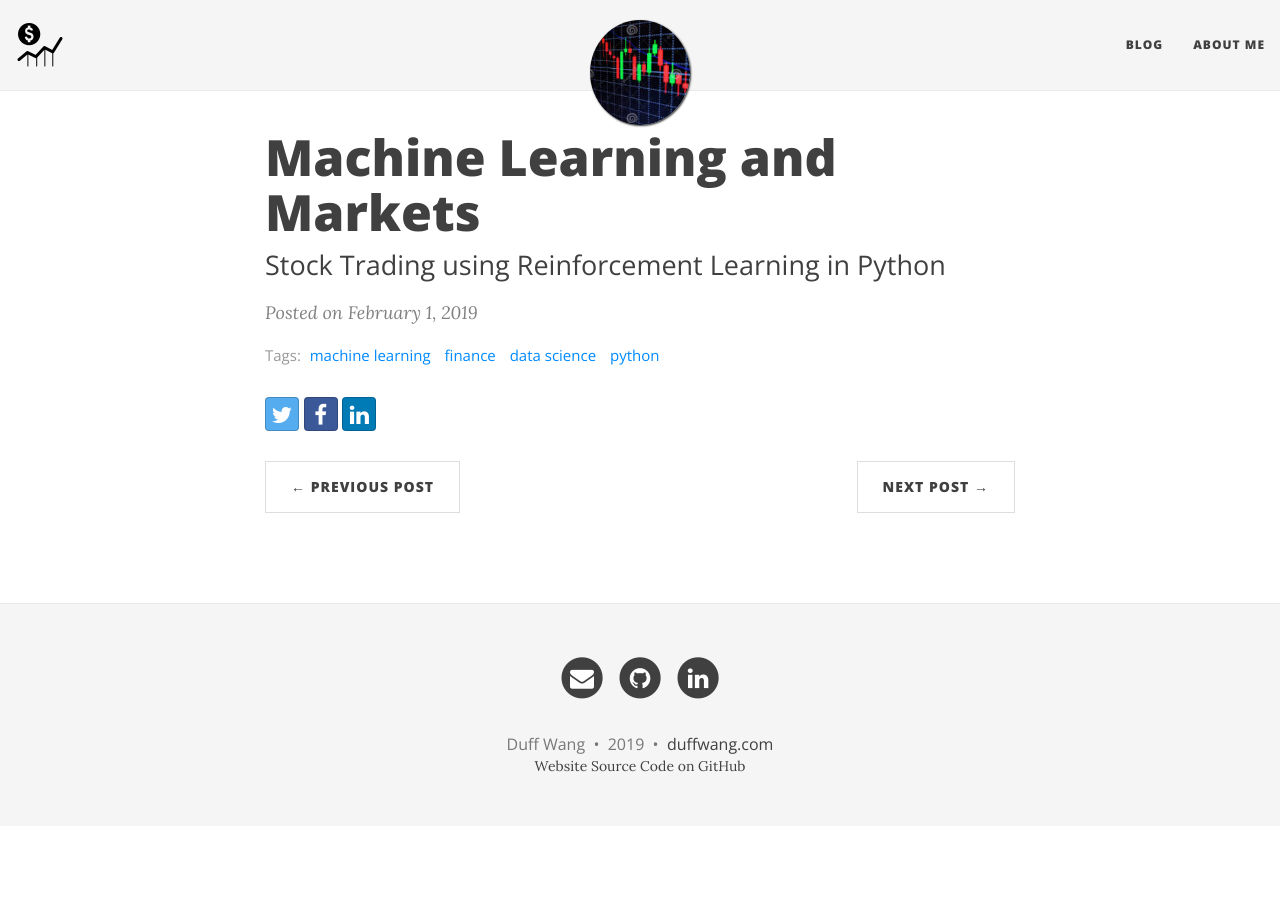
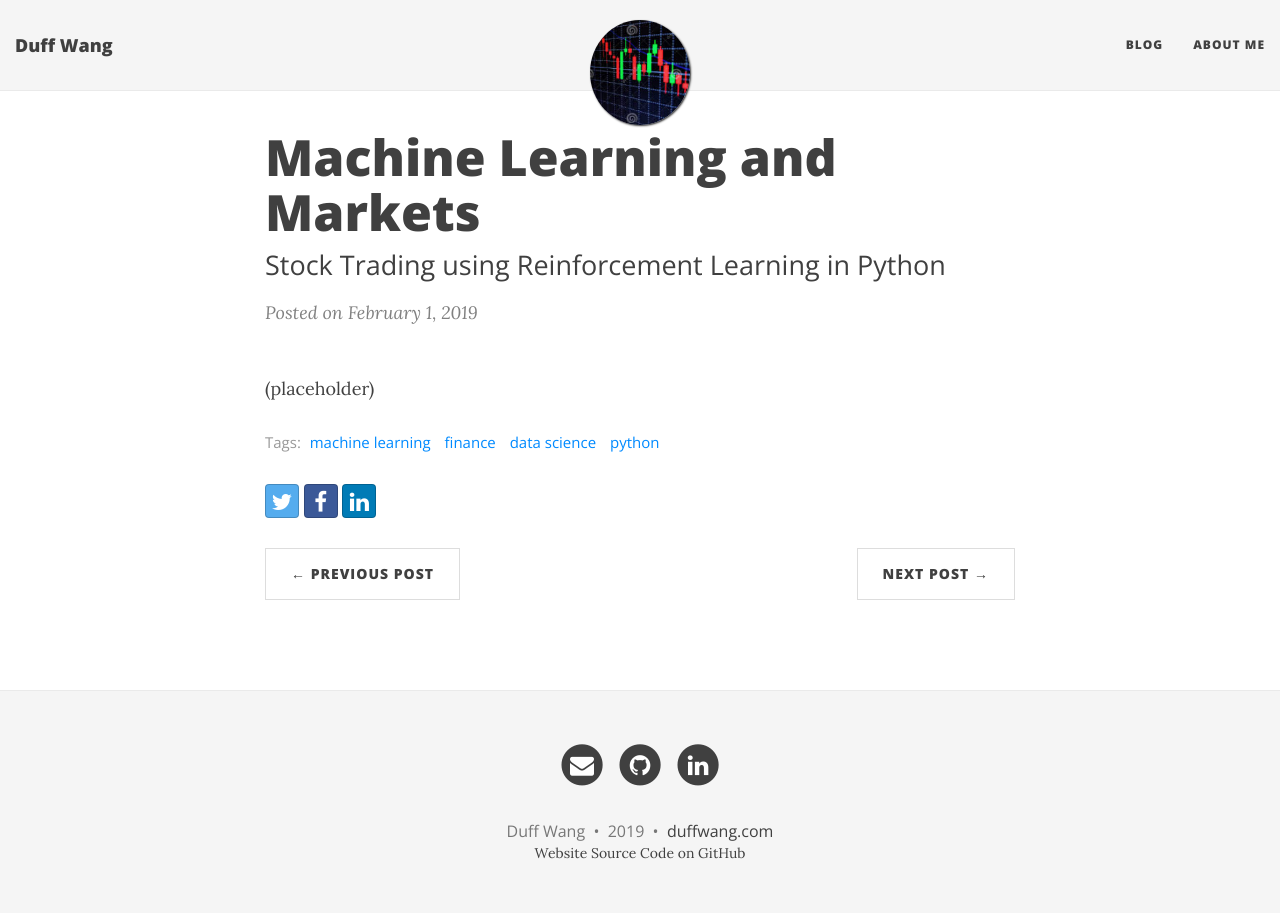
Before and after one commit to duffwang/duffwang.github.io, a Jekyll site: the page built from _posts/2019-02-01-machine-learning-trading.md, in a window 1280 px wide. Built offline with Jekyll 4.4.1, drawn with Linux system fonts in a browser that asks for light colours; nearby versions of some CDN libraries; comment, search, counter and statistics services are not loaded.

Commit message:
update logo

```diff
--- a/_config.yml
+++ b/_config.yml
@@ -33,7 +33,7 @@ navbar-links:
 
 # If you want to have an image logo in the top-left corner instead of the title text,
 # then specify the following parameter
-title-img: /img/market.png
+#title-img: /img/market.png
 
 # --- Background colour/image options --- #
 
@@ -165,8 +165,6 @@ defaults:
       layout: "page"
       show-avatar: true
 
-show-avatar: false
-
 # Use tags index page and make tags on each post clickable
 link-tags: true
 
--- a/_posts/2019-02-01-machine-learning-trading.md
+++ b/_posts/2019-02-01-machine-learning-trading.md
@@ -5,3 +5,5 @@ subtitle: Stock Trading using Reinforcement Learning in Python
 tags: [machine learning, finance, data science, python]
 image: /img/3.png
 ---
+
+(placeholder)
```
Also changed, not shown: _posts/2018-12-25-welcome.md (+1 -0 lines), img/market.png (deleted).
